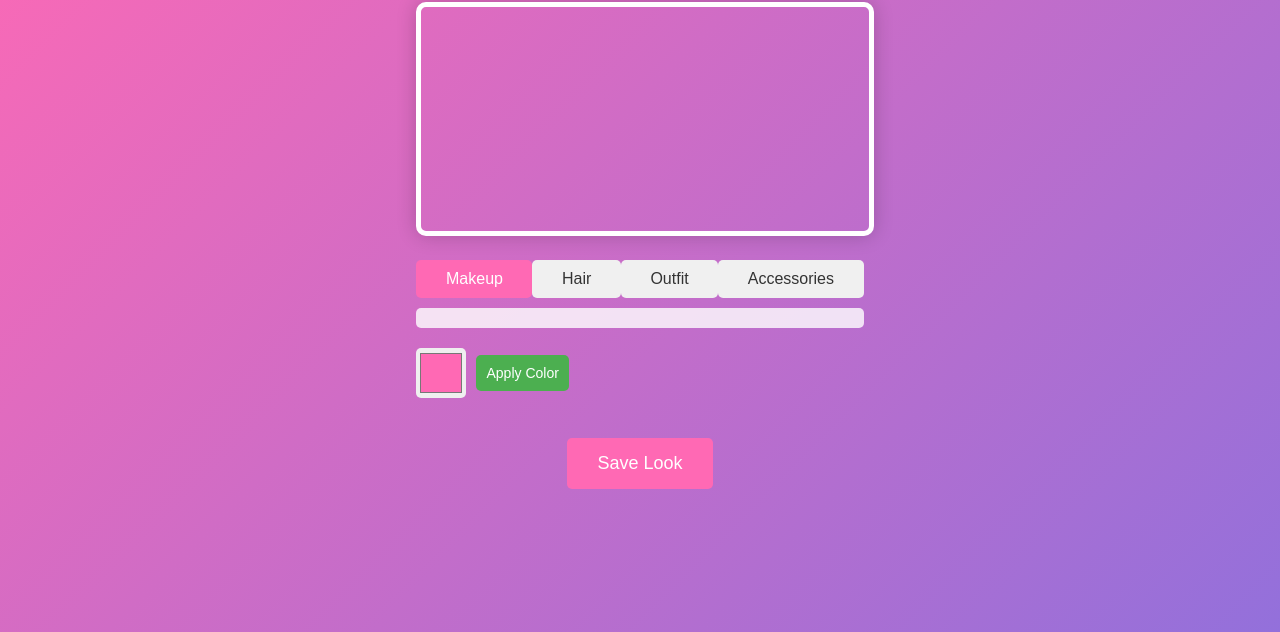
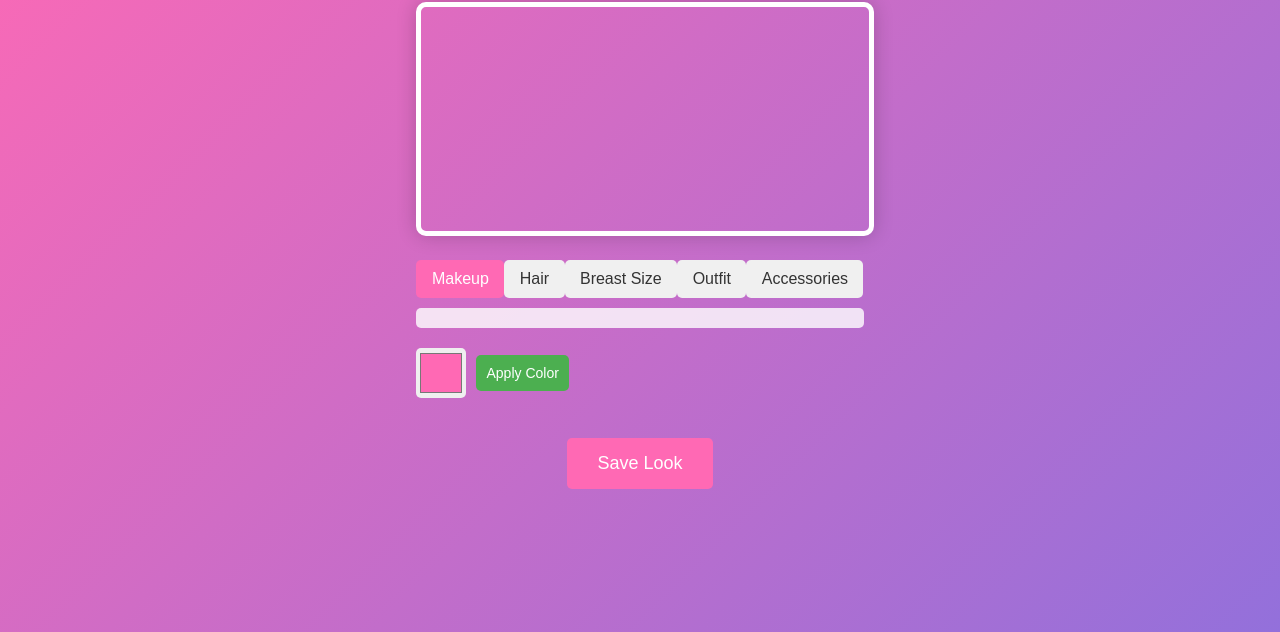
Before and after one commit to gattari86/dragathon, a plain HTML site: page index.html in a window 1280 px wide. Shown: the part 168-800 px from the top of the page. Drawn offline with Linux system fonts and the light colour scheme.

Commit message:
index.html

```diff
--- a/index.html
+++ b/index.html
@@ -17,6 +17,7 @@
             <div id="categoryButtons">
                 <button class="categoryBtn active" data-category="makeup">Makeup</button>
                 <button class="categoryBtn" data-category="hair">Hair</button>
+                <button class="categoryBtn" data-category="breastSize">Breast Size</button>
                 <button class="categoryBtn" data-category="outfit">Outfit</button>
                 <button class="categoryBtn" data-category="accessories">Accessories</button>
             </div>
```
